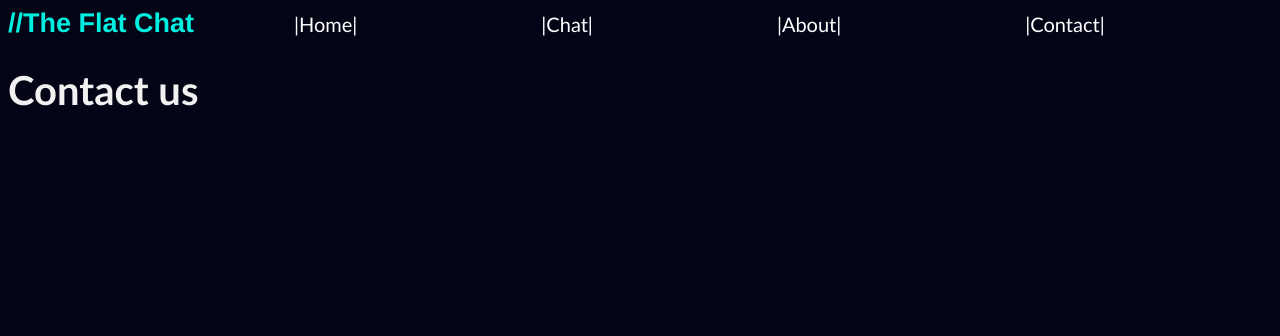
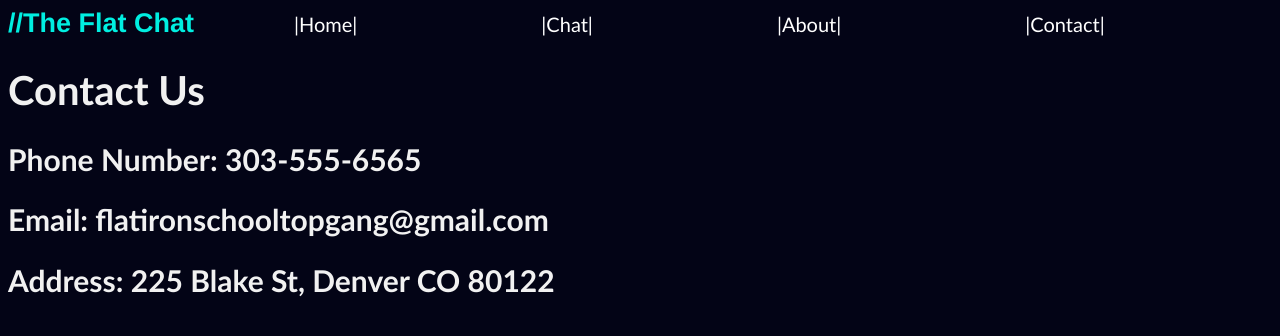
Before and after one commit to paolomgarcia/phase-3-project-frontend, a React (Create React App) app in the folder flat-chat/: page /contact in a window 1280 px wide. Shown: the top 336 px of the page. Built offline with nearby package versions, Linux system fonts and the light colour scheme.

Commit message:
7th Commit

```diff
--- a/flat-chat/src/components/AboutPage.js
+++ b/flat-chat/src/components/AboutPage.js
@@ -1,7 +1,11 @@
 import React from "react";
 
 function AboutPage() {
-  return <h1 className= "about-text">About Us </h1>;
+  return <div>
+  <h1 className= "about-text">About Us </h1>
+  <h2>The FlatChat is your go to webpage for all Flatiron School communications</h2>
+  <h3>If you have any questions on a specific topic, please fill out the form on the "Chat" page and wait for a fellow school-mate to come for the rescue!</h3>
+</div>;
 }
 
 export default AboutPage;
--- a/flat-chat/src/components/ContactPage.js
+++ b/flat-chat/src/components/ContactPage.js
@@ -2,7 +2,12 @@ import React from "react";
 
 function ContactPage() {
   return(
-  <h1 className="contact">Contact us</h1>
+    <div>
+    <h1 className= "contact-text">Contact Us </h1>
+    <h2>Phone Number: 303-555-6565</h2>
+    <h2>Email: flatironschooltopgang@gmail.com</h2>
+    <h2>Address: 225 Blake St, Denver CO 80122</h2>
+    </div>
 )}
 
 export default ContactPage;
```
